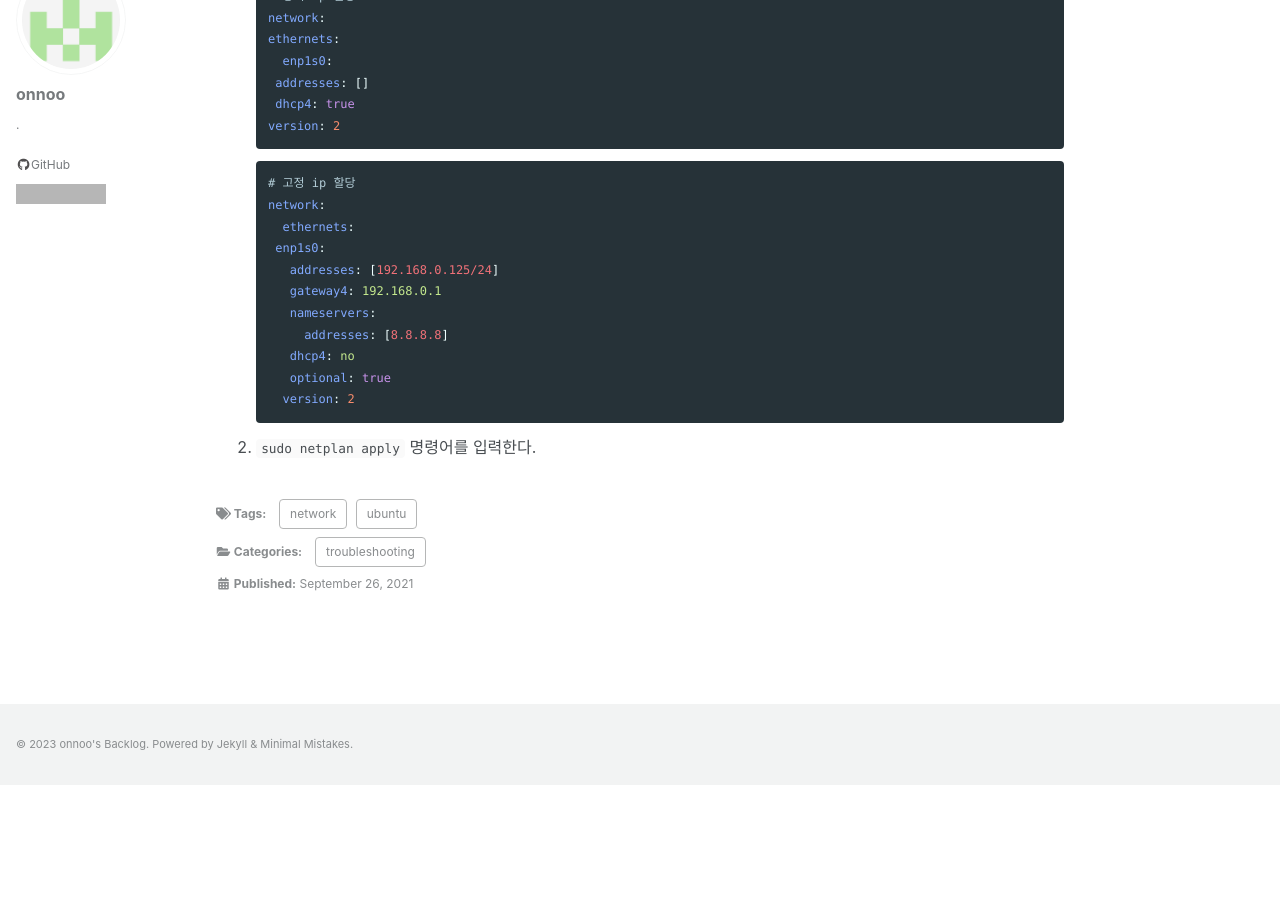
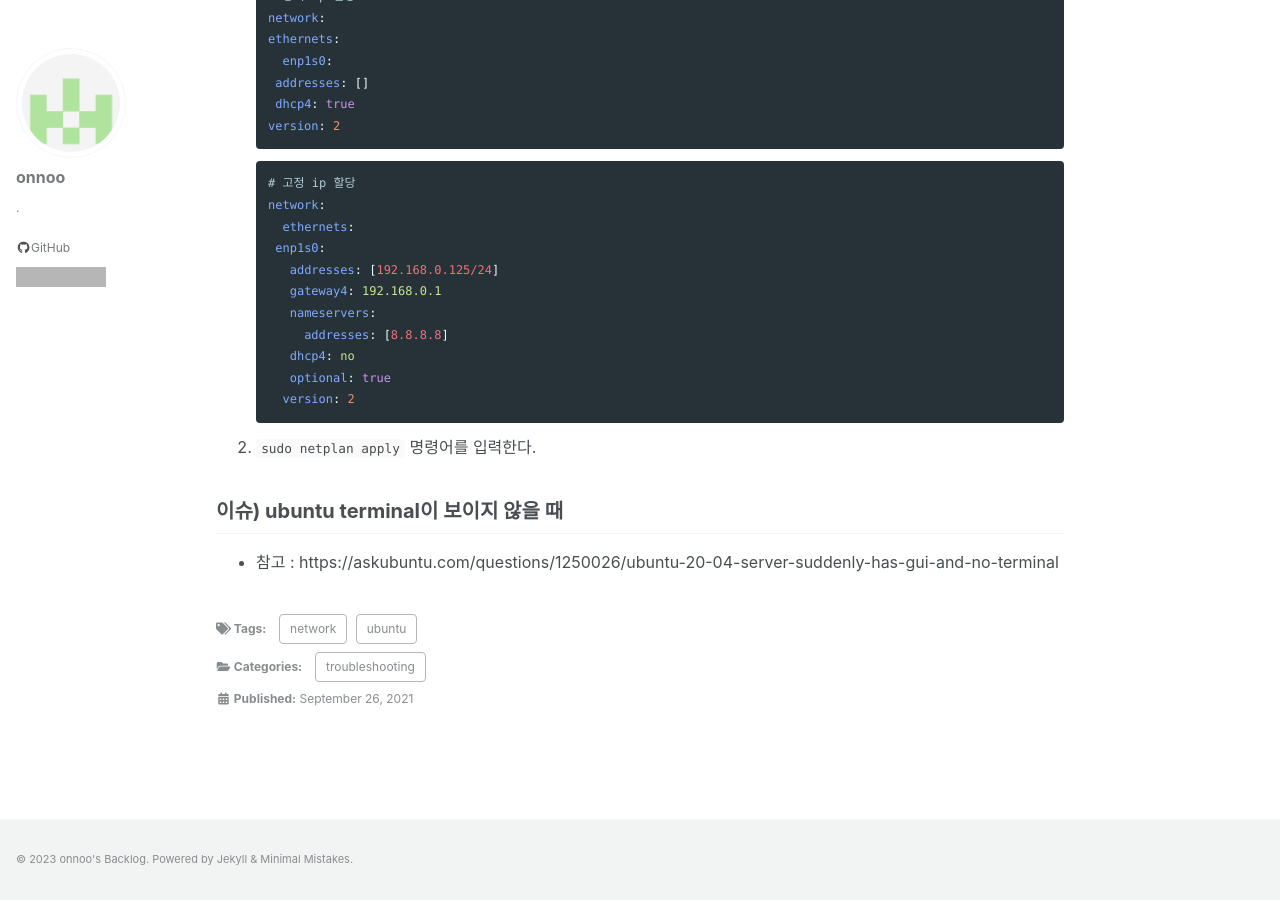
Before and after one commit to onnoo/onnoo.github.io, a Jekyll site: the page built from _posts/2021-09-26-ubuntu-network-driver.md, in a window 1280 px wide and 900 px high, scrolled down 1197 px. Built offline with Jekyll 4.4.1, drawn with Linux system fonts in a browser that asks for light colours; cached includes are drawn as plain includes; a script that is not in the unit is left out; comment, search, counter and statistics services are not loaded; before the commit the page ends 1982 px from its top, so only the background shows below that; grey boxes are pictures that could not be loaded.

Commit message:
Update 2021-09-26-ubuntu-network-driver.md

````diff
--- a/_posts/2021-09-26-ubuntu-network-driver.md
+++ b/_posts/2021-09-26-ubuntu-network-driver.md
@@ -75,3 +75,8 @@ network:
 ```
 
 2. `sudo netplan apply` 명령어를 입력한다.
+
+
+## 이슈) ubuntu terminal이 보이지 않을 때
+
+- 참고 : https://askubuntu.com/questions/1250026/ubuntu-20-04-server-suddenly-has-gui-and-no-terminal
````
